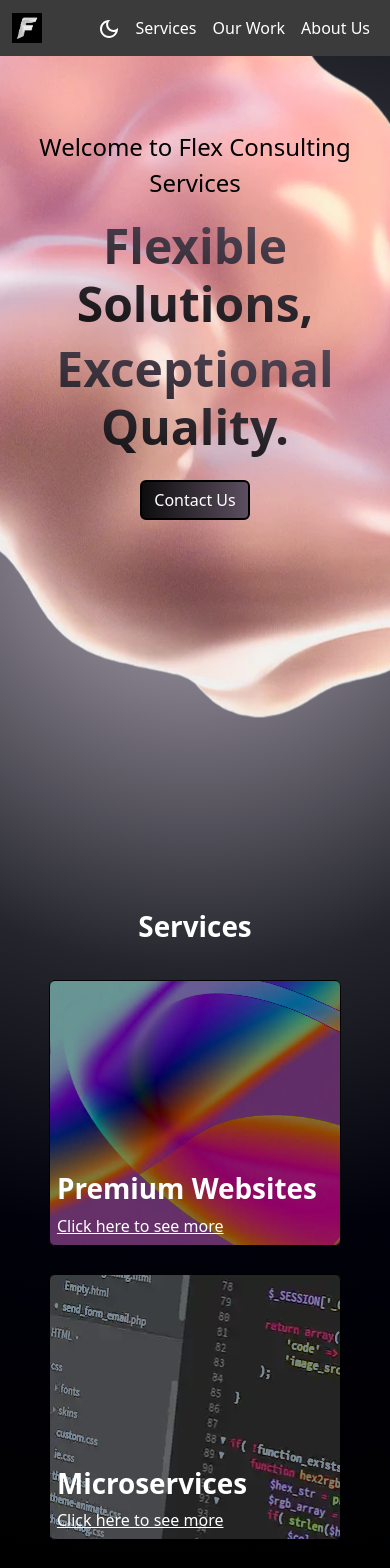
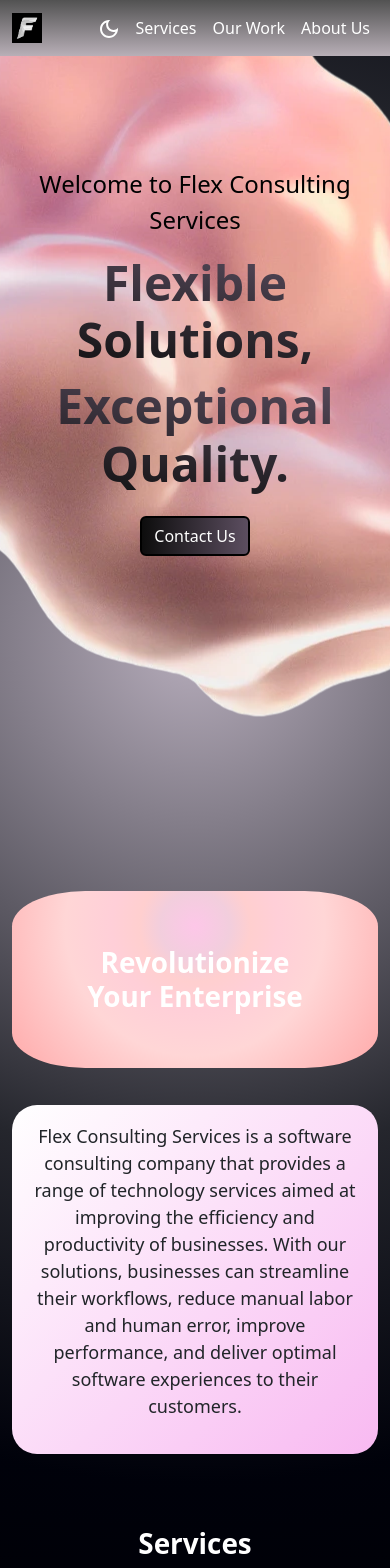
Before and after one commit to Flex-Consulting/Flex-Consulting.github.io, a React (Create React App) app: page / in a window 390 px wide. Shown: the top 1568 px of the page. Built offline with nearby package versions, Linux system fonts and the light colour scheme.

Commit message:
Updated Several components with small fixes to large. Added main intro cards to the homepage and services section.

```diff
--- a/src/App.css
+++ b/src/App.css
@@ -23,6 +23,7 @@ body{
 html{
   overflow-x: clip;
 }
+
 
 .navbar-light .router-link{
   color: black !important;
--- /dev/null
+++ b/src/components/IntroCard.js
@@ -0,0 +1,15 @@
+import React from "react";
+import "./styles/IntroCard.scss";
+
+function IntroCard(props){
+    return(
+        <div className={`main-intro-card-container ${props.clsName}`}>
+            <h1 className="section-header">{props.title}</h1>
+            <div className="pink-card">
+                <p>{props.introText}</p>
+            </div>
+        </div>
+    );
+}
+
+export default IntroCard;
--- a/src/components/styles/Card.scss
+++ b/src/components/styles/Card.scss
@@ -41,7 +41,7 @@
 }
 
 .card-link:hover{
-    color:gold !important;
+    color:lightgrey !important;
 }
 
 @media only screen and (max-width: 600px) {
--- a/src/components/styles/Footer.css
+++ b/src/components/styles/Footer.css
@@ -139,7 +139,7 @@ a{
 
 a:hover{
 
-    color: gold;
+    color: lightgrey;
 
 
     /* text-decoration: none; */
--- /dev/null
+++ b/src/components/styles/IntroCard.scss
@@ -0,0 +1,40 @@
+.main-intro-card-container{
+    display: flex;
+    justify-content: center;
+    align-items: center;
+    text-align: center;
+    align-self: center;
+    flex-direction: column;
+    margin-top: 10%;
+}
+
+.main-intro-card-container h1{
+    color: white;
+    font-weight: bold;
+}
+
+.pink-card{
+    background: -webkit-linear-gradient(-45deg, white, #f8b9f1);
+    width: 100%;
+    border-radius: 25px;
+    padding: 5%;
+    font-size: large;
+}
+
+@media only screen and (max-width: 600px) {
+    .main-intro-card-container{
+        margin-top: -45%;
+        margin-bottom: 50%;
+    }
+    .diff-top-margin{
+        margin-top: -15% !important;
+        margin-bottom: 10%;
+    }
+
+    .main-intro-card-container h1{
+        background-image: radial-gradient(circle at 50% 20%, hsl(323.3, 93.1%, 88.6%) 0%, hsl(335, 58.1%, 87.8%) 15%, hsl(0, 100%, 90.6%) 24%, hsl(348.8, 100%, 90.6%) 36%, hsl(0, 100%, 92%) 56%, hsl(0, 100%, 83.3%) 100%);
+        border-radius: 20%;
+        padding: 15%;
+        width: fit-content;
+    }
+}
--- a/src/index.css
+++ b/src/index.css
@@ -22,6 +22,36 @@ code {
   align-self: center;
   flex-direction: column;
   margin-top: 20%;
+}
+
+@media only screen and (max-width: 1400px) {
+  .center{
+    margin-top: 25%;
+  }
+}
+
+@media only screen and (max-width: 1200px) {
+  .center{
+    margin-top: 30%;
+  }
+}
+
+@media only screen and (max-width: 991px) {
+  .center{
+    margin-top: 40%;
+  }
+}
+
+@media only screen and (max-width: 767px) {
+  .center{
+    margin-top: 55%;
+  }
+}
+
+@media only screen and (max-width: 500px) {
+  .center{
+    margin-top: 30%;
+  }
 }
 
 @media only screen and (max-width: 500px) {
--- a/src/pages/Homepage.js
+++ b/src/pages/Homepage.js
@@ -4,6 +4,7 @@ import Container from "react-bootstrap/Container";
 // import OurNavbar from "./components/OurNavbar";
 import Card from "../components/Card";
 import Button from 'react-bootstrap/Button';
+import IntroCard from "../components/IntroCard";
 import {
   Link
 } from "react-router-dom";
@@ -56,6 +57,7 @@ function Homepage(){
             <img src='./imgs/pink2.webp' className="blob" alt="simple blob"></img>
             <img src='./imgs/pink3.webp' className="blob" alt="another simple blob"></img>
           </div>
+          <IntroCard title="Revolutionize Your Enterprise" introText="Flex Consulting Services is a software consulting company that provides a range of technology services aimed at improving the efficiency and productivity of businesses. With our solutions, businesses can streamline their workflows, reduce manual labor and human error, improve performance, and deliver optimal software experiences to their customers."/>
           <section id="services">
             <h1 className="section-header" style={{textAlign: "left"}}>Services</h1>
             <div id="services-container">
--- a/src/pages/Services.js
+++ b/src/pages/Services.js
@@ -1,5 +1,7 @@
 import Container from "react-bootstrap/Container";
 import ServiceCard from "../components/ServiceCard";
+
+import IntroCard from "../components/IntroCard";
 
 const services = [
     {
@@ -64,7 +66,10 @@ function Services(){
             <section>
                 <div className="center" style={{marginBottom: `-100%`}}>
                     <h1 className="landing-title animate__animated animate__fadeInUp">Services</h1>
-                    <div style={{marginTop: `15%`, width: `100%`}}>
+                    <div style={{marginTop: '30%'}}>
+                        <IntroCard clsName="diff-top-margin" title="Unleash Your Business's Potential with Innovative Consulting" introText="We offer a range of services that are designed to revolutionize the way businesses operate in today's digital world. At Flex Consulting Services, we're dedicated to delivering solutions that help our clients succeed. With our innovative software development services, we're ready to help you transform your business and stay ahead of the curve."/>
+                    </div>
+                    <div style={{marginTop: `0%`, width: `100%`}}>
                         {/* we can clean stuff like this up with a function */}
                         <ServiceCard service={services[0].header} desc={services[0].desc} number={1} img={services[0].img} modalTitle={services[0].modalTile} modalBody={services[0].modalBody} bkImage={services[0].bkImage} imageColor="darkgoldenrod" bkSetting="multiply" nameIcon="Globe"/>
                         <ServiceCard service={services[1].header} desc={services[1].desc} number={2} img={services[1].img} modalTitle={services[1].modalTile} modalBody={services[1].modalBody} bkImage={services[1].bkImage} imageColor="green" bkSetting="multiply" nameIcon="Cog"/>
--- a/src/pages/styles/Homepage.css
+++ b/src/pages/styles/Homepage.css
@@ -41,7 +41,7 @@
       visibility: hidden;
     }
     .our-nav{
-      background-color: rgb(59, 59, 59) !important;
+      background: -webkit-linear-gradient(90deg, #b8afb7, #525252) !important;
       color:white;
       opacity: 1;
     }
```
